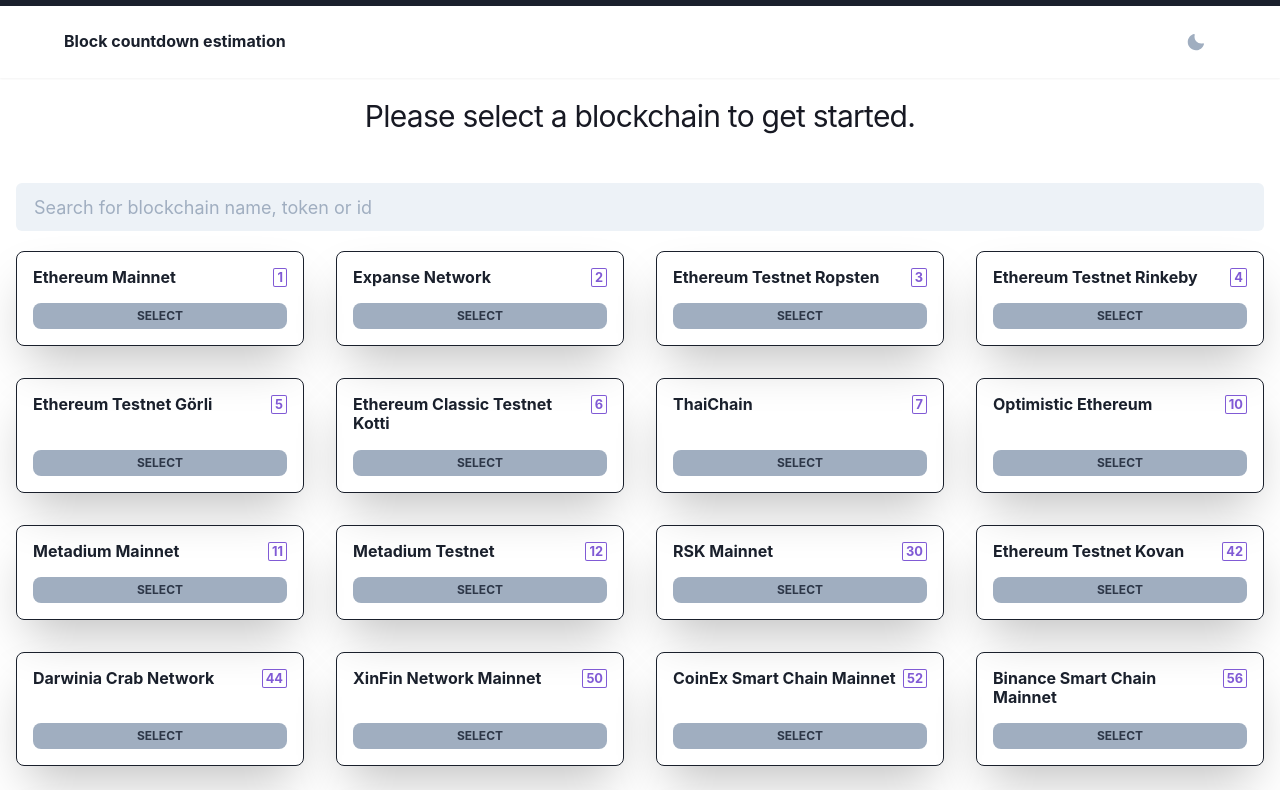
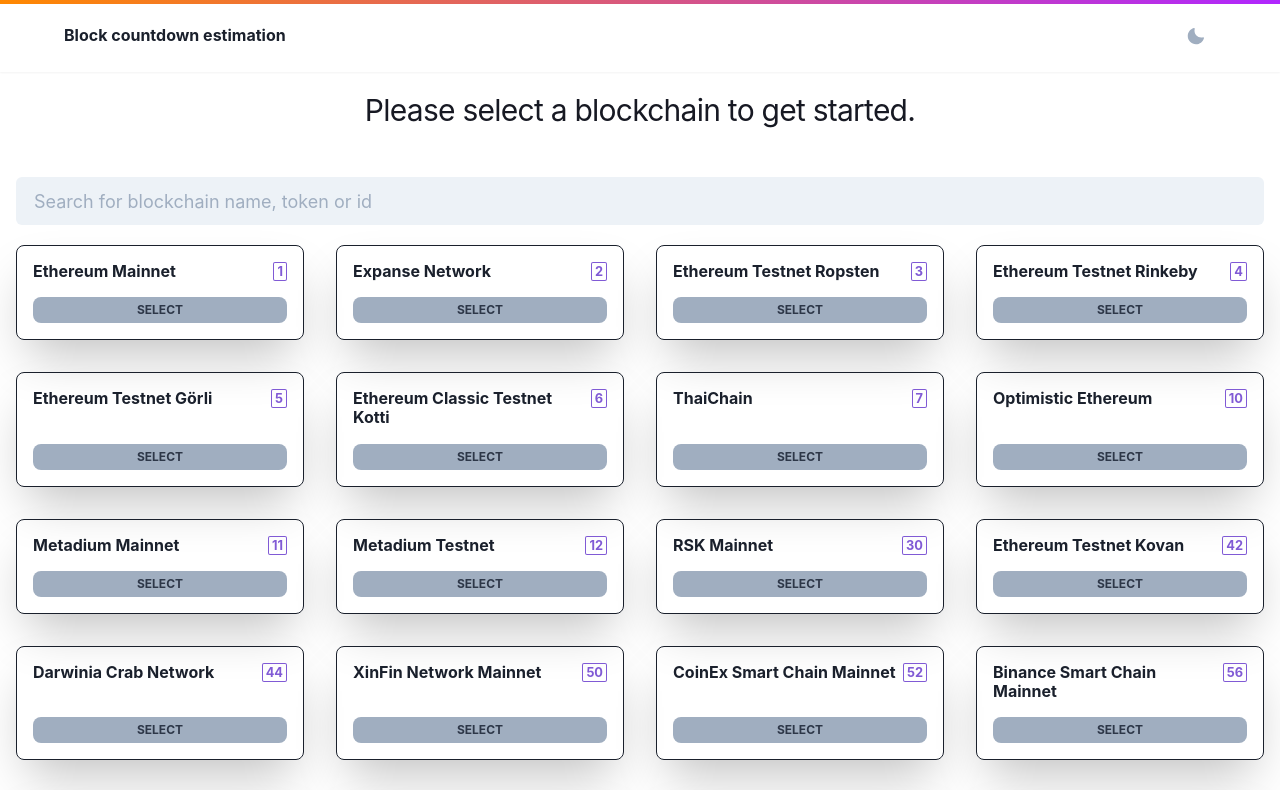
Before and after one commit to phbo85/block-counter, a Next.js app: page / in a window 1280 px wide. Shown: the top 790 px of the page. Built offline with nearby package versions, Linux system fonts and the light colour scheme; what @web3-react/core would draw is missing.

Commit message:
add border gradient to header

```diff
--- a/components/Header.js
+++ b/components/Header.js
@@ -24,12 +24,14 @@
       shadow={'sm'}
       transition="box-shadow 0.2s"
       bg={bg}
-      borderTop="6px solid"
-      borderTopColor={`brand.400`}
       w="full"
       overflowY="hidden"
-      style={{
-        borderImage: 'linear-gradient(to-r, #ff8800, #b026ff)',
+      _before={{
+        content: '" "',
+        position: 'absolute',
+        width: '100%',
+        height: '4px',
+        background: 'linear-gradient(90deg, #ff8800, #b026ff)',
       }}
     >
       <chakra.div h="4.5rem" mx="auto" maxW="1200px">
```
